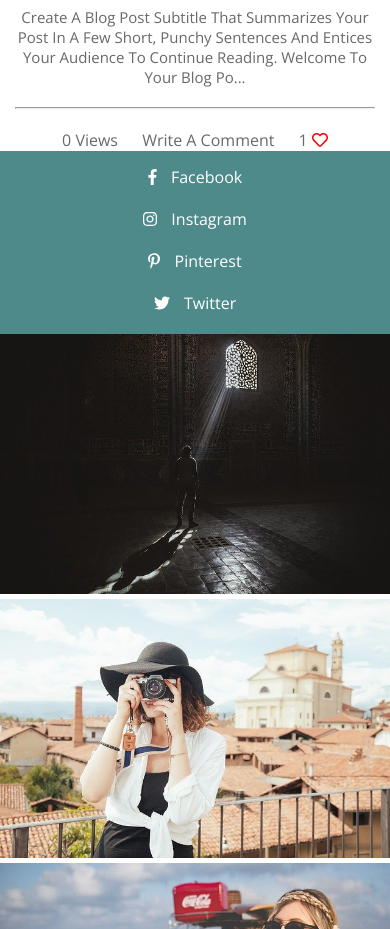
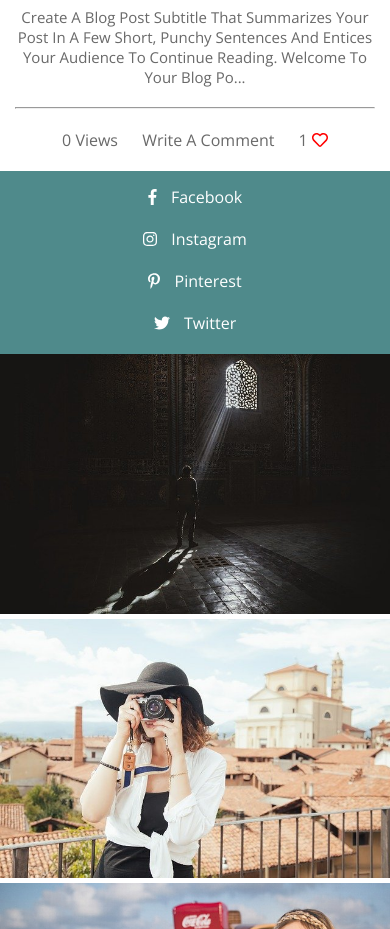
Before and after one commit to Ehab-Elshahat/TravelBlog, a plain HTML site: page index.html in a window 390 px wide. Shown: the part 6388-7317 px from the top of the page. Drawn offline with nearby package versions, Linux system fonts and the light colour scheme.

Commit message:
Add Padding On Last activities Section

```diff
--- a/css/sass/style.scss
+++ b/css/sass/style.scss
@@ -467,7 +467,6 @@ header {
       align-items: center;
       color: $pragraph-color;
       font-size: 14px;
-
       .view {
         margin-right: 20px;
       }
@@ -489,6 +488,11 @@ header {
       @media (max-width: 575px) {
         display: block;
         font-size: 16px;
+      }
+      &.last {
+        @media (max-width: 575px) {
+          padding-bottom: 20px;
+        }
       }
     }
     @media (max-width: 575px) {
--- a/index.html
+++ b/index.html
@@ -418,7 +418,7 @@
             </p>
           </a>
           <hr />
-          <div class="activities">
+          <div class="activities last">
             <span class="view">0 views</span>
             <span class="comment">Write a comment</span>
             <p class="like">
```
Also changed, not shown: css/style.css, 1 other file.
